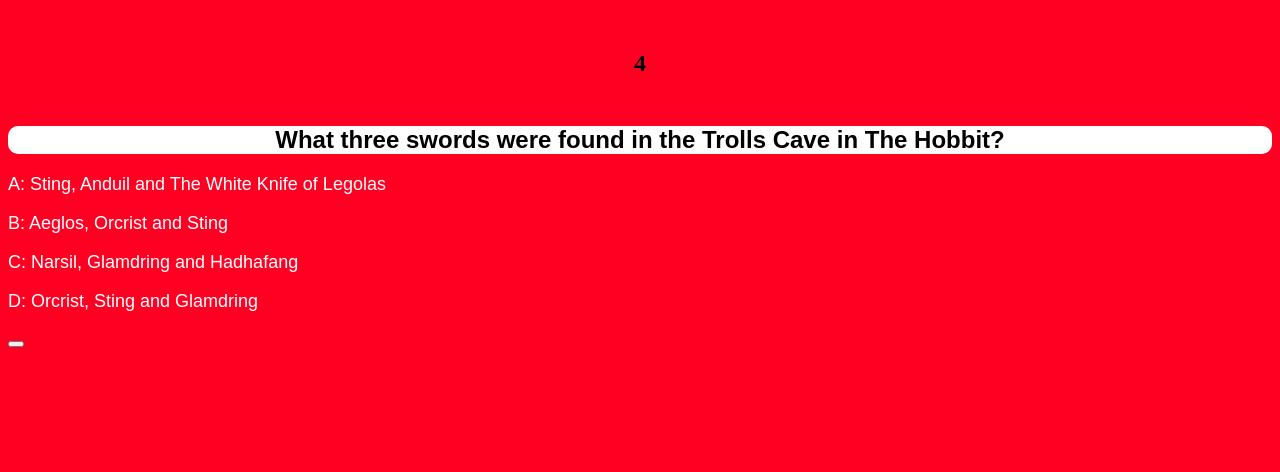
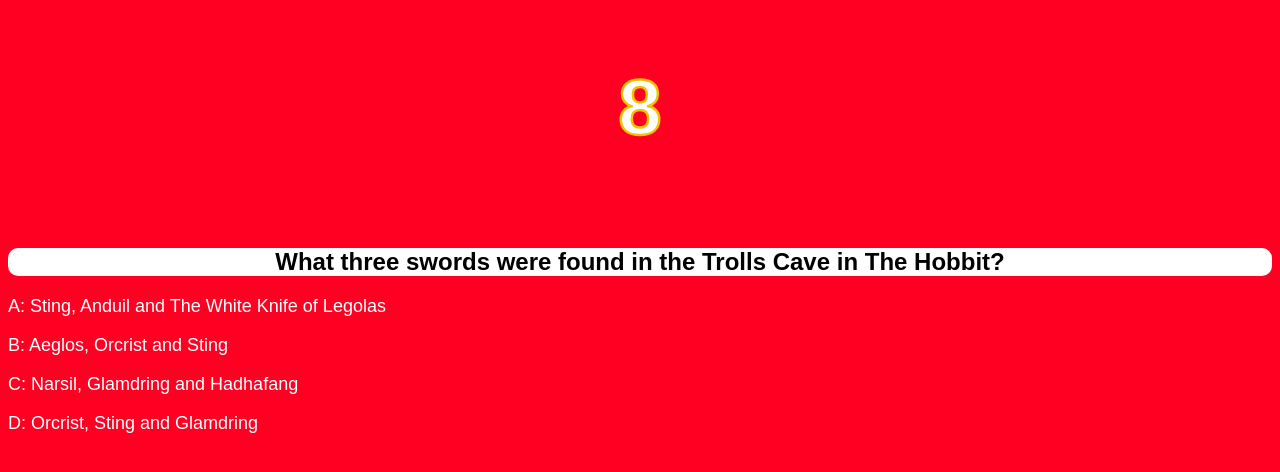
Before and after one commit to DaraHoy/DaraHoy-GA-Project-01-Trivia-Game, a plain HTML site: page index.html in a window 1280 px wide. Both pictures are taken after a click on the element "If you must blink. Do it now.". Shown: the part 164-636 px from the top of the page. Drawn offline with nearby package versions, Linux system fonts and the light colour scheme.

Commit message:
Added lose condition, hide/show answer elements

```diff
--- a/index.html
+++ b/index.html
@@ -16,7 +16,7 @@
         <h1 id='title'>Trivia Rush</h1>
         <h1 class='play'>If you must blink. Do it now.</h1>
         <button class='play' type="button" name="play">PLAY</button>
-        <h2 id='timer'></h2>
+        <h2 id='timer'>10</h2>
     </header>
 
 
@@ -42,8 +42,6 @@
         </div>
     </section>
 
-    <button id="restart" type="button" name="reset"></button>
-
 
     <script type="text/javascript" src="scripts.js"></script>
 </body>
--- a/scripts.js
+++ b/scripts.js
@@ -1,3 +1,7 @@
+
+//hides game Answers
+
+
 //Variables
 let $question = $('#question');
 let $ansA = $('#answerA');
@@ -6,23 +10,22 @@ let $ansC = $('#answerC');
 let $ansD = $('#answerD');
 let $ansR = $('#answerR');
 let $timer = $('#timer');
-let timeRemaining = 11;
+let timeRemaining = 10;
 let answer;
+let questionSet;
+let isCorrect = false;
 
 
 //Functions
 //Populate trivia: Questions & Answers A, B, C, D
 let getQuestion = function() {
+    resetAnswer();
     let maxOptions = 4;
     let minOptions = 0;
     let randomQuestionBankIndex = Math.floor(Math.random() * (maxOptions - minOptions + 1)) + 0;
     let i = randomQuestionBankIndex;
-    console.log(i);
-    console.log(questionBank[i]);
     questionSet = questionBank[i];
-    //passes answer & question from questionSet[0] to answer variable
     answer = questionSet.answer;
-    console.log(questionSet.answer);
     //Randomize the placement of choices A,B,C,D
     randomizeChoice();
 };
@@ -33,7 +36,6 @@ let randomizeChoice = function() {
     let shuffled = questionSet.answer_choices.sort(function() {
         return 0.5 - Math.random();
     });
-    console.log(shuffled);
     appendChoices(shuffled);
 };
 
@@ -52,23 +54,17 @@ let appendChoices = function(shuffled) {
 let correctAnswer = function(choice) {
     if (choice === answer) {
         console.log('WIN');
-        alert("Nice! Keep going!");
-        resetAnswer();
         getQuestion();
-        addSeconds = timeRemaining + 5;
-        $timer.html(addSeconds);
+        isCorrect = true;
+        alert("NICE! +5 SECONDS");
     } else {
         console.log('LOSE');
-        alert("Try again whelp");
+        alert("WRONG");
         resetAnswer();
         getQuestion();
     }
 };
 
-let removeWelcome = function(){
-  $(".play").hide();
-  getQuestion();
-};
 
 //Resets Question set
 let resetAnswer = function() {
@@ -81,15 +77,35 @@ let resetAnswer = function() {
 };
 
 
-//countdown
-let countDown = setInterval(function() {
-    if (timeRemaining <=1){
-      clearInterval(countDown);
-    }
-    timeRemaining--;
-    $timer.html(timeRemaining);
-    console.log(timeRemaining);
-}, 1000);
+//countdown and clocks
+let countDown = function() {
+    let startClock = setInterval(function() {
+        if (isCorrect) {
+            timeRemaining += 5;
+            isCorrect = false;
+        }
+        if (timeRemaining <= 1) {
+            clearInterval(startClock);
+            $timer.html('You Whelp!');
+        } else {
+        timeRemaining--;
+        $timer.html(timeRemaining);
+        console.log(timeRemaining);
+      }
+    }, 1000);
+    $timer.show();
+};
+
+//Starts game and shows answer fields
+let removeWelcome = function(){
+  $(".play").hide();
+  $('.answer').show();
+  getQuestion();
+  countDown();
+};
+
+//Lose condition
+
 
 
 // Event handlers
@@ -114,5 +130,8 @@ $ansD.on('click', function() {
     correctAnswer(choice);
 });
 
+clearInterval(countDown);
+$timer.hide();
+$('.answer').hide();
 $('.play').on('click', removeWelcome);
 $('#restart').on('click', resetAnswer);
--- a/style.css
+++ b/style.css
@@ -31,3 +31,12 @@ h1{
   -webkit-text-stroke-width: 2.5px;
   -webkit-text-stroke-color: #F0C400;
 }
+
+
+#timer{
+  color: white;
+  font-size: 78px;
+  font-family: "Helvetica Nue", sans-serif;
+  -webkit-text-stroke-width: 2.5px;
+  -webkit-text-stroke-color: #F0C400;
+}
```
